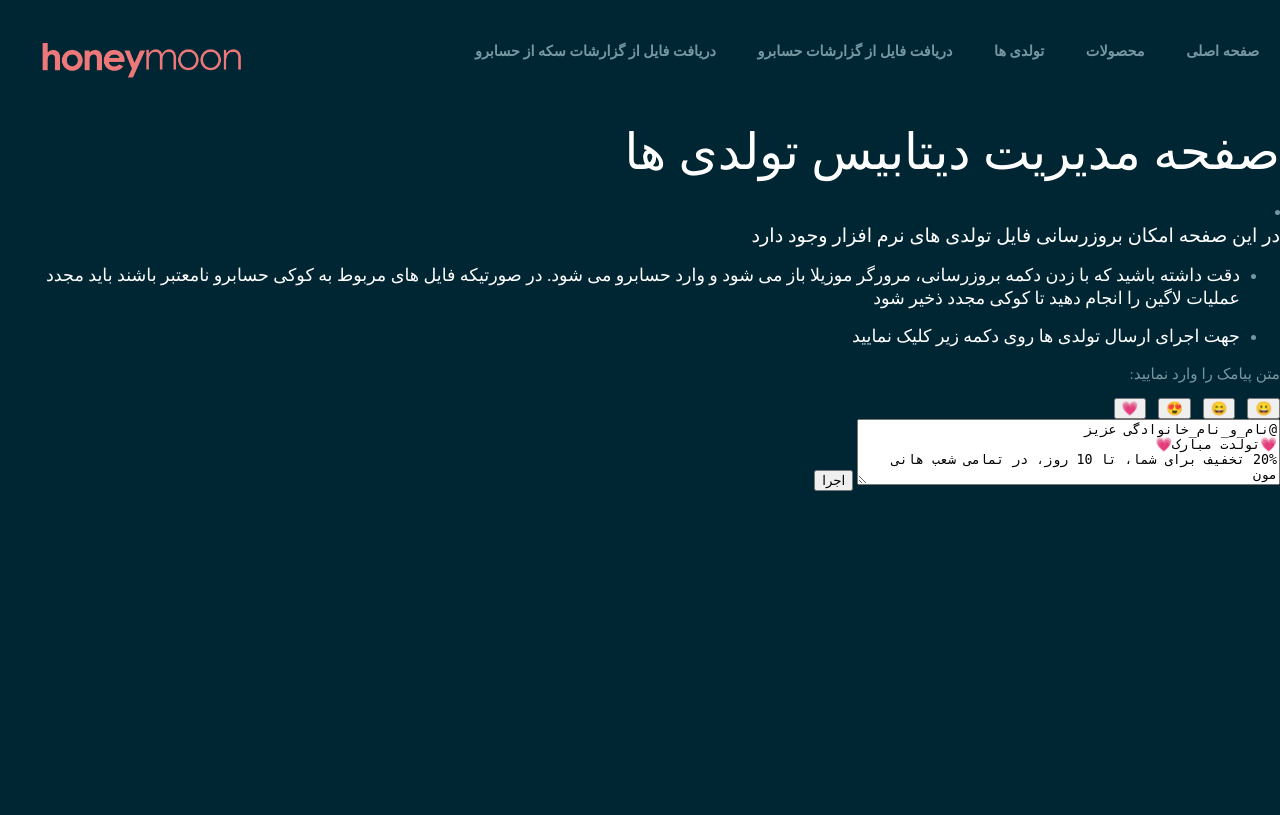
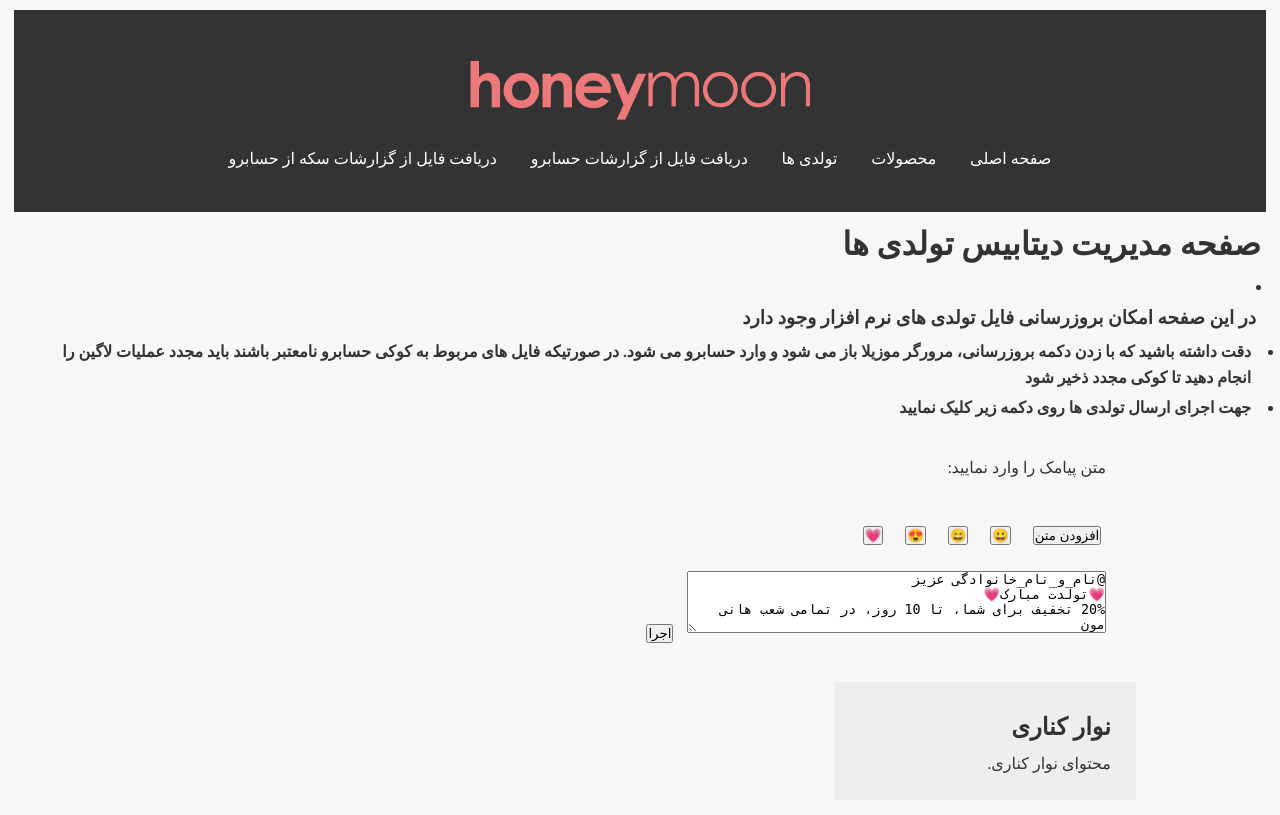
Before and after one commit to hoseinmazhari/honeymoon-science, a Django app: page /@birthday/update/ in a window 1280 px wide. Before the commit the page ends 491 px from the top, so only its background shows below. Run offline with Django 5.2, Linux system fonts and the light colour scheme.

Commit message:
some changes to css file

```diff
--- a/App/django_files/birthday/templates/birthday/update_birthday_db.html
+++ b/App/django_files/birthday/templates/birthday/update_birthday_db.html
@@ -4,7 +4,11 @@
 <head>
     <meta charset="UTF-8">
     <meta name="viewport" content="width=device-width, initial-scale=1.0">
-    <title>Document</title>
+
+    <title>ارسال متن تولدی ها</title>
+
+    <!-- <link rel="stylesheet" href="style.css"> -->
+    <script src="https://unpkg.com/htmx.org@1.7.0/dist/htmx.js"></script>
 
      <script>
 
@@ -45,7 +49,8 @@
         <h4>جهت اجرای ارسال تولدی ها روی دکمه زیر کلیک نمایید</h4>
     </li>
     </ul>
-    <div>
+    <div class="container" hx-boost>
+        <section hx-target="this">
             <form class="buttons has-addons">
                 {% csrf_token %}
                 {% if result == "stoped" %}
@@ -53,6 +58,7 @@
                     <!-- <input type="text" formmethod="post",name="sms_text",value = "متن دلخواه خود را وارد نمایید"> -->
                     <label for="w3review">متن پیامک را وارد نمایید:</label>
                     <p style="font-size:48px">
+                        <button hx-post="/updateTextarea" hx-trigger="click" hx-target="#sms_text">افزودن متن</button>
                         <button>&#128512;</button>
                         <button>&#128516;</button>
                         <button>&#128525;</button>
@@ -71,7 +77,16 @@
                     <button type="submit" formmethod="post"  name="act" value="stop">توقف</button>
                 {% endif %}
             </form>
+        </section>
+
+        <aside>
+            <h2>نوار کناری</h2>
+            <p>محتوای نوار کناری.</p>
+        </aside>
     </div>
+
+
+
     {% endblock %}
 
 </body>
--- /dev/null
+++ b/App/django_files/static/css/style.css
@@ -0,0 +1,78 @@
+/* Reset CSS */
+* {
+    margin: 0.3rem;
+    padding: 0;
+    box-sizing: border-box;
+}
+
+/* Global Styles */
+body {
+    font-family: calibri, Arial, sans-serif;
+    line-height: 1.6;
+    background-color: #f7f7f7;
+    color: #333;
+}
+
+.container {
+    width: 80%;
+    margin: 0 auto;
+    overflow: hidden;
+}
+
+/* Header */
+header {
+    background: #333;
+    color: #fff;
+    padding: 1rem 0;
+    text-align: center;
+}
+
+/* Navigation */
+nav {
+    background: #333;
+    color: #fff;
+    padding: 1rem 0;
+}
+
+nav ul {
+    list-style: none;
+    text-align: center;
+}
+
+nav ul li {
+    display: inline;
+    margin: 0 10px;
+}
+
+nav ul li a {
+    color: #fff;
+    text-decoration: none;
+}
+
+/* Main Content */
+section {
+    padding: 20px;
+}
+
+article {
+    margin-bottom: 20px;
+}
+
+/* Sidebar */
+aside {
+    float: right;
+    width: 30%;
+    padding: 20px;
+    background: #eee;
+}
+
+/* Footer */
+footer {
+    background: #333;
+    color: #fff;
+    text-align: center;
+    padding: 1rem 0;
+}
+.menu ul li a:hover {
+    background-color: #718b94;
+  }
--- a/App/django_files/tepmlates/base.html
+++ b/App/django_files/tepmlates/base.html
@@ -2,43 +2,49 @@
 <!DOCTYPE html>
 <html lang="en" dir="rtl">
 <head>
+  {% block header %}
+
+
     <head>
         <meta charset="UTF-8">
-        <meta name="viewport" content="width=device-width, initial-scale=1.0" />
+
 
         <title>{% block title %}honeymoon science{% endblock %}</title>
-        <link rel="stylesheet" href="{% static 'css/components.css' %}">
-        <link rel="stylesheet" href="{% static 'css/icons.css' %}">
-        <link rel="stylesheet" href="{% static 'css/responsee.css' %}">
-        <link rel="stylesheet" href="{% static 'owl-carousel/owl.carousel.css' %}">
-        <link rel="stylesheet" href="{% static 'owl-carousel/owl.theme.css' %}">
-        <!-- CUSTOM STYLE -->
-        <link rel="stylesheet" href="{% static 'css/template-style.css' %}">
-        <link href="{% static 'Iranian Sans.ttf' %}" rel="stylesheet">
-        <script type="text/javascript" src="{% static 'js/jquery-1.8.3.min.js' %}"></script>
-        <script type="text/javascript" src="{% static 'js/jquery-ui.min.js' %}"></script>
+        <link rel="stylesheet" href="{% static 'css/style.css' %}">
+        <!-- <link rel="stylesheet" href="{% static 'css/menu.css' %}">
 
+        <link rel="stylesheet" href="{% static 'css/div.css' %}"> -->
      </head>
 
+     {% endblock %}
+</head>
+<body >
+    <header class="grid" dir="rtl" >
+        <!-- Top Navigation -->
+        <nav class="menu" dir="rtl">
+           <!-- logo -->
+           <div class="container">
+            <div class="centered">
+              <a href="{% url 'home' %}" >
+                <img src="{% static 'img/honeymoon.png' %}">
+             </a>
+              <!-- محتوای دلخواه -->
+            </div>
+          </div>
 
-</head>
-<body class="size-1520 primary-color-red background-dark">
-    <header class="grid" dir="ltr" >
-        <!-- Top Navigation -->
-        <nav class="s-12 grid background-none background-primary-hightlight">
-           <!-- logo -->
-           <a href="{% url 'home' %}" class="m-12 l-3 padding-2x logo">
-              <img src="{% static 'img/honeymoon.png' %}">
-           </a>
-           <div class="top-nav s-12 l-9" >
-              <ul class="top-ul right chevron">
+           <div  >
+              <ul >
+
+
+                <li><a href="{% url 'home' %}">صفحه اصلی</a></li>
+                <li><a href="{% url 'product_app:product_page' %}">محصولات</a></li>
+                <li><a href="{% url 'birthday_app:birthday_page' %}">تولدی ها</a></li>
+                <li><a href="{% url 'get_the_report_app:get_report' %}">دریافت فایل از گزارشات حسابرو</a></li>
                 <li>
                   <a href="{% url 'get_coin_report_app:get_report' %}">دریافت فایل از گزارشات سکه از حسابرو</a>
                 </li>
-                <li><a href="{% url 'get_the_report_app:get_report' %}">دریافت فایل از گزارشات حسابرو</a></li>
-                <li><a href="{% url 'birthday_app:birthday_page' %}">تولدی ها</a></li>
-                <li><a href="{% url 'product_app:product_page' %}">محصولات</a></li>
-                <li><a href="{% url 'home' %}">صفحه اصلی</a></li>
+
+
                 <!-- <li><a href="gallery.html">Gallery</a></li>
                 <li><a href="contact.html">Contact</a></li> -->
               </ul>
```
Also changed, not shown: App/django_files/static/css/div.css (added, +12 -0 lines), App/django_files/static/css/menu.css (added, +30 -0 lines). Lines whose indentation alone changed are shown as unchanged.
